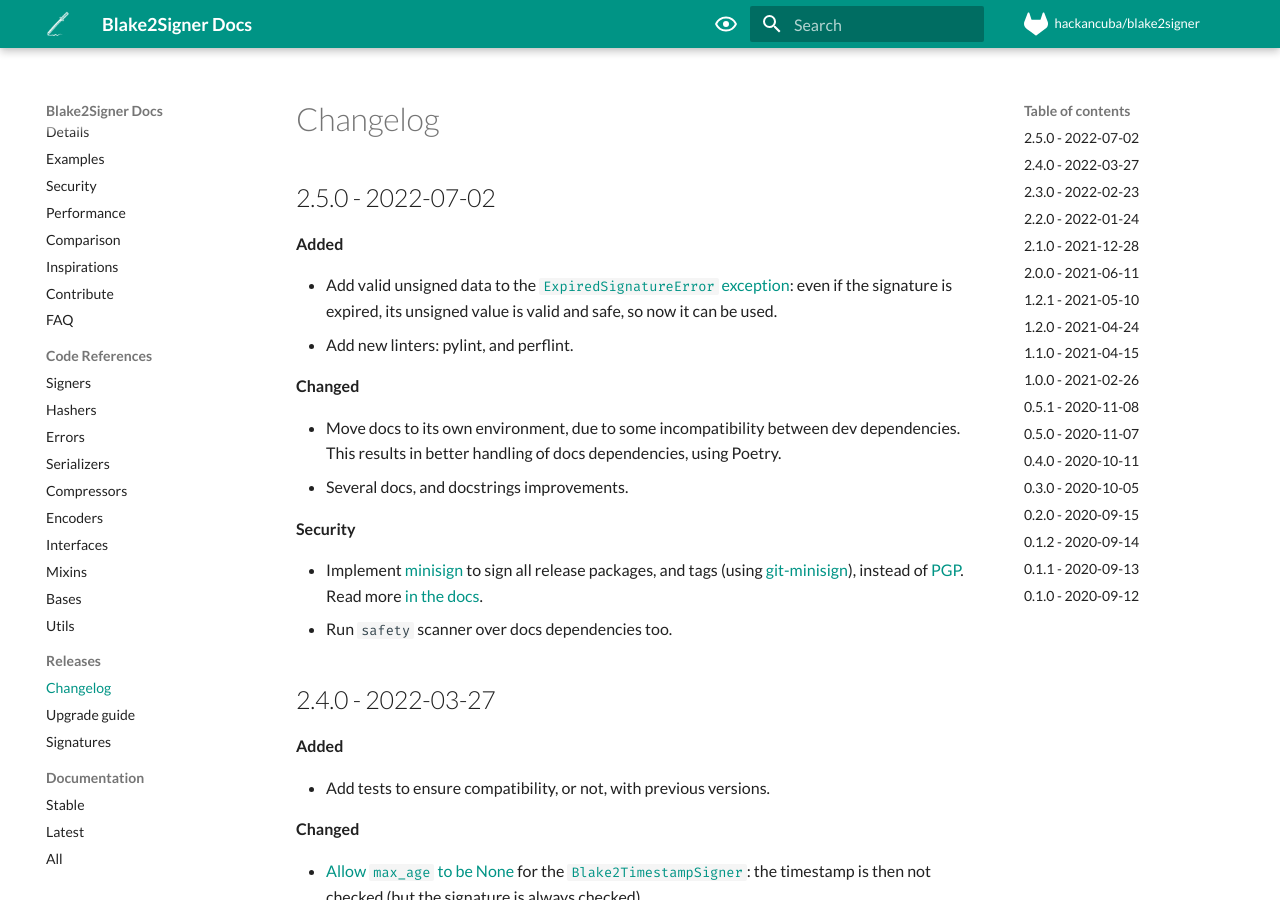
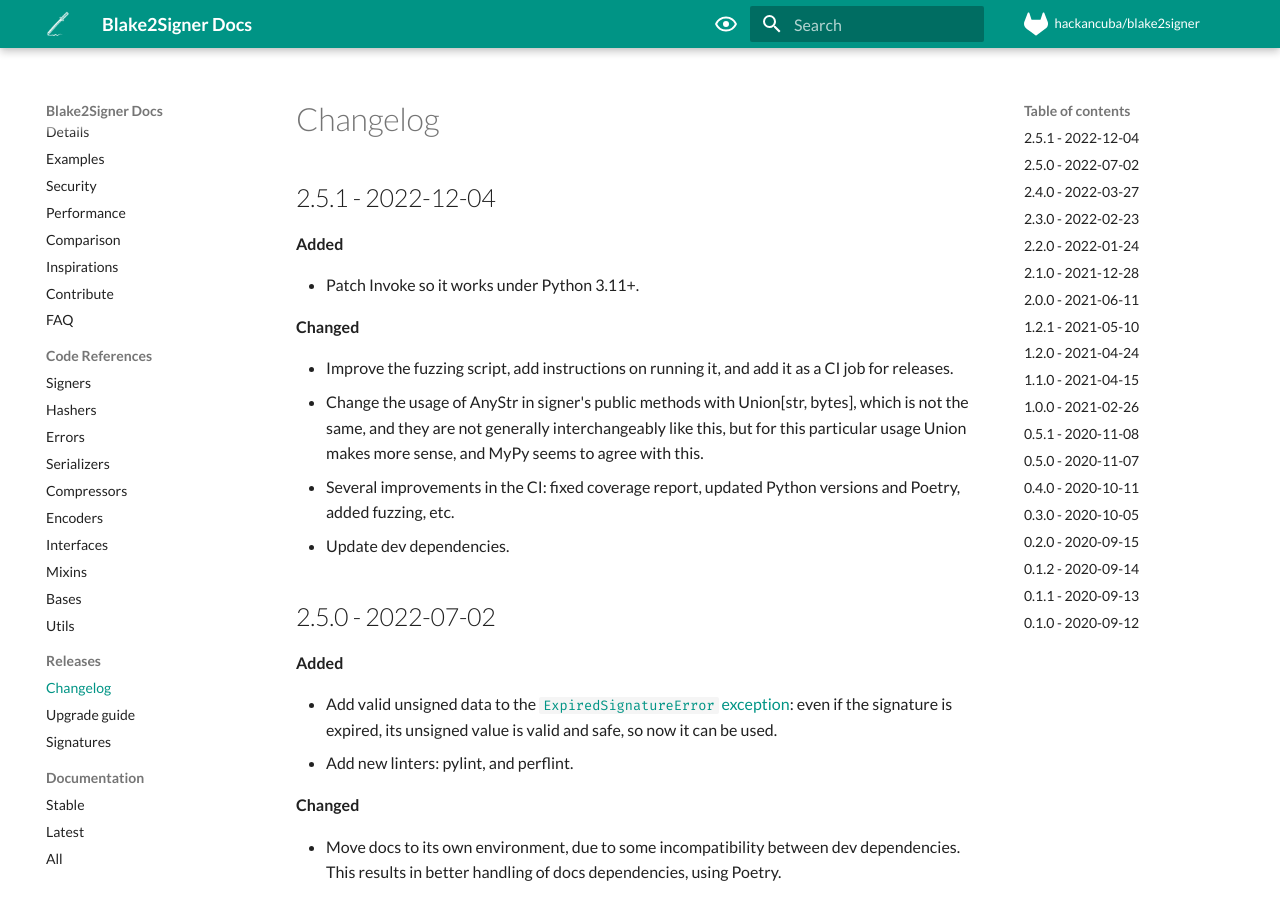
Before and after one commit to HacKanCuBa/blake2signer, an MkDocs documentation site: the page built from docs/docs/changelog.md, in a window 1280 px wide and 900 px high. Built offline with MkDocs 1.6.1 and Material for MkDocs 9.7.7, drawn with Linux system fonts in a browser that asks for light colours; comment, search, counter and statistics services are not loaded.

Commit message:
:bookmark: Bump version to v2.5.1

```diff
--- a/blake2signer/__init__.py
+++ b/blake2signer/__init__.py
@@ -32,7 +32,7 @@
 from .signers import Blake2Signer
 from .signers import Blake2TimestampSigner
 
-__version__ = '2.5.0'
+__version__ = '2.5.1'
 
 __all__ = (
     'errors',
--- a/changelog.d/20221106_001406_hackan_fuzz.rst
+++ /dev/null
@@ -1,4 +0,0 @@
-Changed
--------
-
-- Improve the fuzzing script, add instructions on running it, and add it as a CI job for releases.
--- a/changelog.d/20221106_231224_hackan.rst
+++ /dev/null
@@ -1,4 +0,0 @@
-Changed
--------
-
-- Change the usage of AnyStr in signer's public methods with Union[str, bytes], which is not the same, and they are not generally interchangeably like this, but for this particular usage Union makes more sense, and MyPy seems to agree with this.
--- a/changelog.d/20221117_200931_hackan.rst
+++ /dev/null
@@ -1,4 +0,0 @@
-Added
------
-
-- Patch Invoke so it works under Python 3.11+.
--- a/docs/docs/changelog.md
+++ b/docs/docs/changelog.md
@@ -1,4 +1,17 @@
 # Changelog
+
+## 2.5.1 - 2022-12-04
+
+**Added**
+
+- Patch Invoke so it works under Python 3.11+.
+
+**Changed**
+
+- Improve the fuzzing script, add instructions on running it, and add it as a CI job for releases.
+- Change the usage of AnyStr in signer's public methods with Union[str, bytes], which is not the same, and they are not generally interchangeably like this, but for this particular usage Union makes more sense, and MyPy seems to agree with this.
+- Several improvements in the CI: fixed coverage report, updated Python versions and Poetry, added fuzzing, etc.
+- Update dev dependencies.
 
 ## 2.5.0 - 2022-07-02
 
--- a/pyproject.toml
+++ b/pyproject.toml
@@ -1,6 +1,6 @@
 [tool.poetry]
 name = "blake2signer"
-version = "2.5.0"
+version = "2.5.1"
 description = "A library to use BLAKE in keyed hashing mode to sign and verify signed data"
 authors = ["HacKan <hackan@gmail.com>"]
 license = "MPL-2.0"
```
Also changed, not shown: CHANGELOG.rst.
